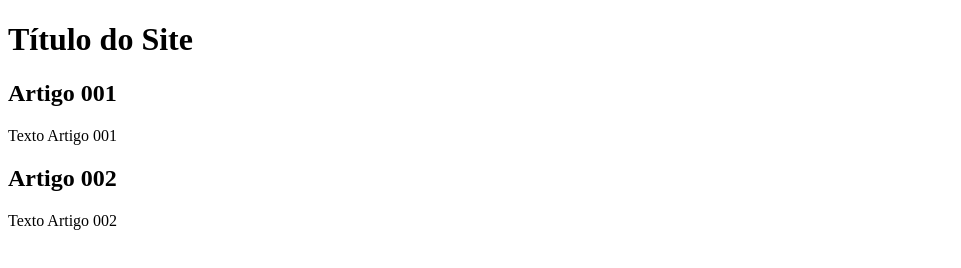
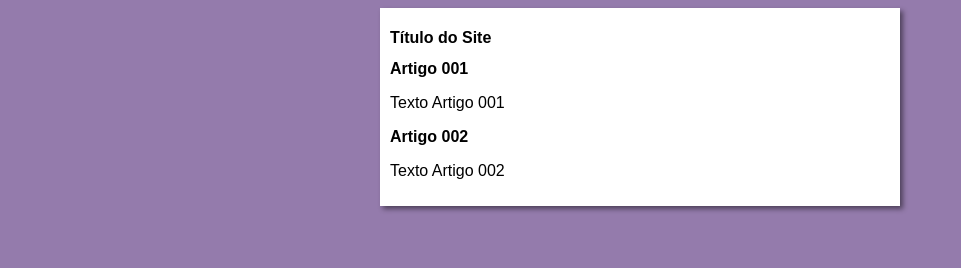
Before and after one commit to JulioClementino/projeto-site, a plain HTML site: page index.html in a window 1280 px wide. Shown: the whole page, without its empty margins (0-961 px from the left). Drawn offline with Linux system fonts and the light colour scheme.

Commit message:
iniciei o design

```diff
--- /dev/null
+++ b/estilo/style.css
@@ -0,0 +1,16 @@
+*{
+    font-family: Arial, Helvetica, sans-serif;
+    font-size: 16px;
+}
+
+body{
+    background-color:rgb(148, 123, 172)
+}
+
+main{
+    background-color: white;
+    width: 500px;
+    margin: auto;
+    padding: 10px;
+    box-shadow: 3px 3px 5px rgb(0, 0, 0, 0.473);
+}
--- a/index.html
+++ b/index.html
@@ -5,6 +5,7 @@
     <meta http-equiv="X-UA-Compatible" content="IE=edge">
     <meta name="viewport" content="width=device-width, initial-scale=1.0">
     <title>Título do Site</title>
+    <link rel="stylesheet" href="estilo/style.css">
 </head>
 <body>
     <main>
```
